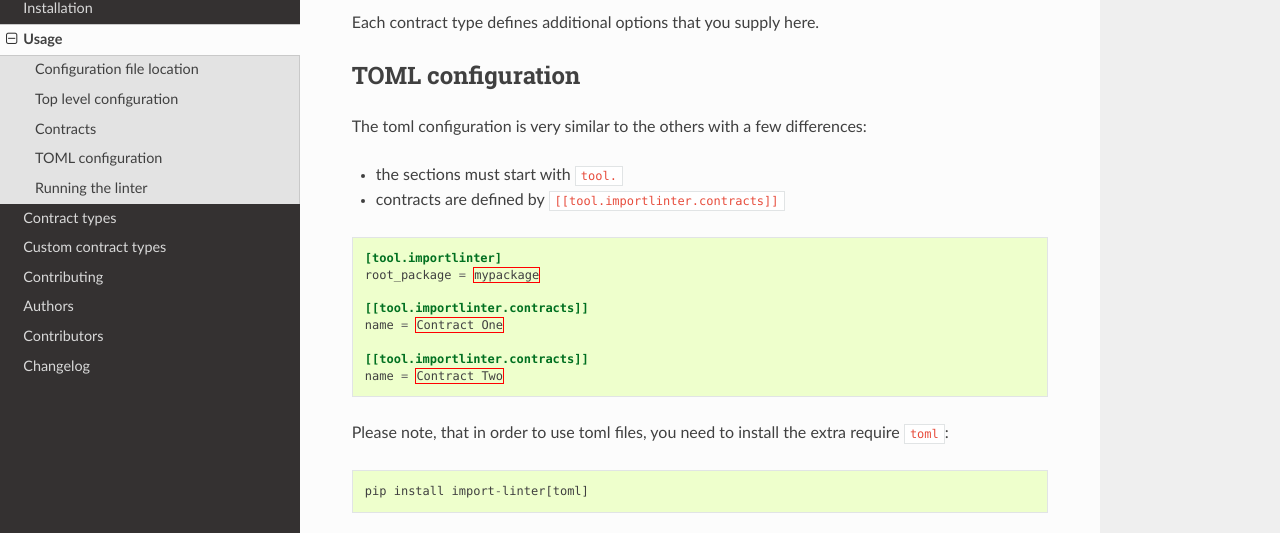
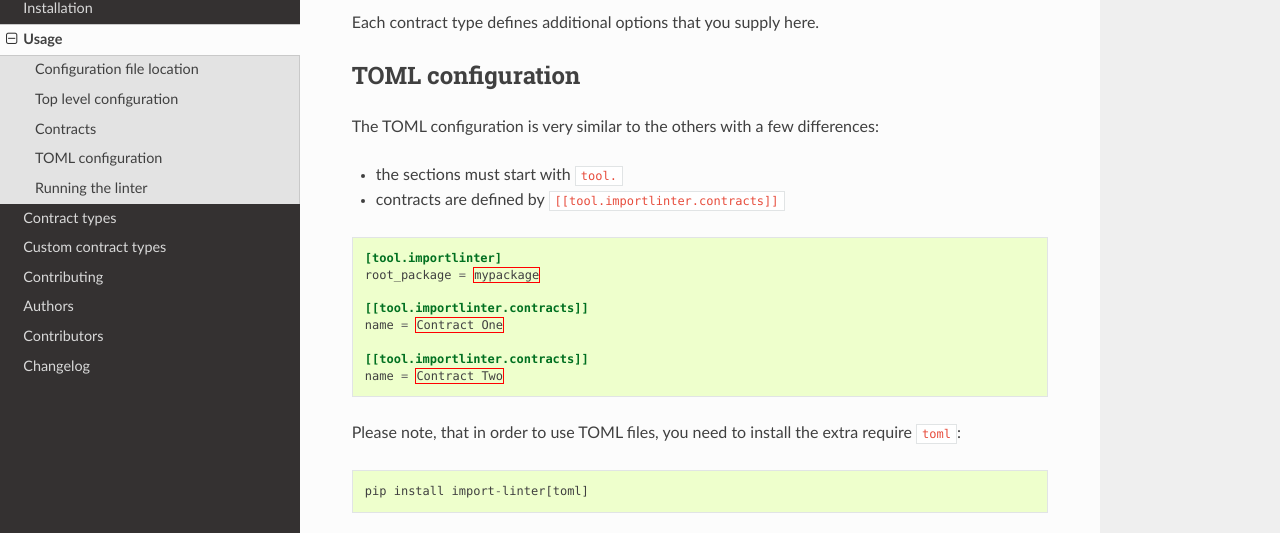
Before and after one commit to seddonym/import-linter, a Sphinx documentation site: the page built from docs/usage.rst, in a window 1280 px wide and 900 px high, scrolled down 1498 px. Shown: the part 141-674 px from the top of the window. Built offline with Sphinx 7.4.7 and the Read the Docs theme 2.0.0, drawn with Linux system fonts in a browser that asks for light colours.

```diff
--- a/docs/usage.rst
+++ b/docs/usage.rst
@@ -82,7 +82,7 @@ Each contract type defines additional options that you supply here.
 TOML configuration
 ------------------
 
-The toml configuration is very similar to the others with a few differences:
+The TOML configuration is very similar to the others with a few differences:
 
 - the sections must start with ``tool.``
 - contracts are defined by ``[[tool.importlinter.contracts]]``
@@ -98,7 +98,7 @@ The toml configuration is very similar to the others with a few differences:
     [[tool.importlinter.contracts]]
     name = Contract Two
 
-Please note, that in order to use toml files, you need to install the extra require ``toml``::
+Please note, that in order to use TOML files, you need to install the extra require ``toml``::
 
     pip install import-linter[toml]
 
```
